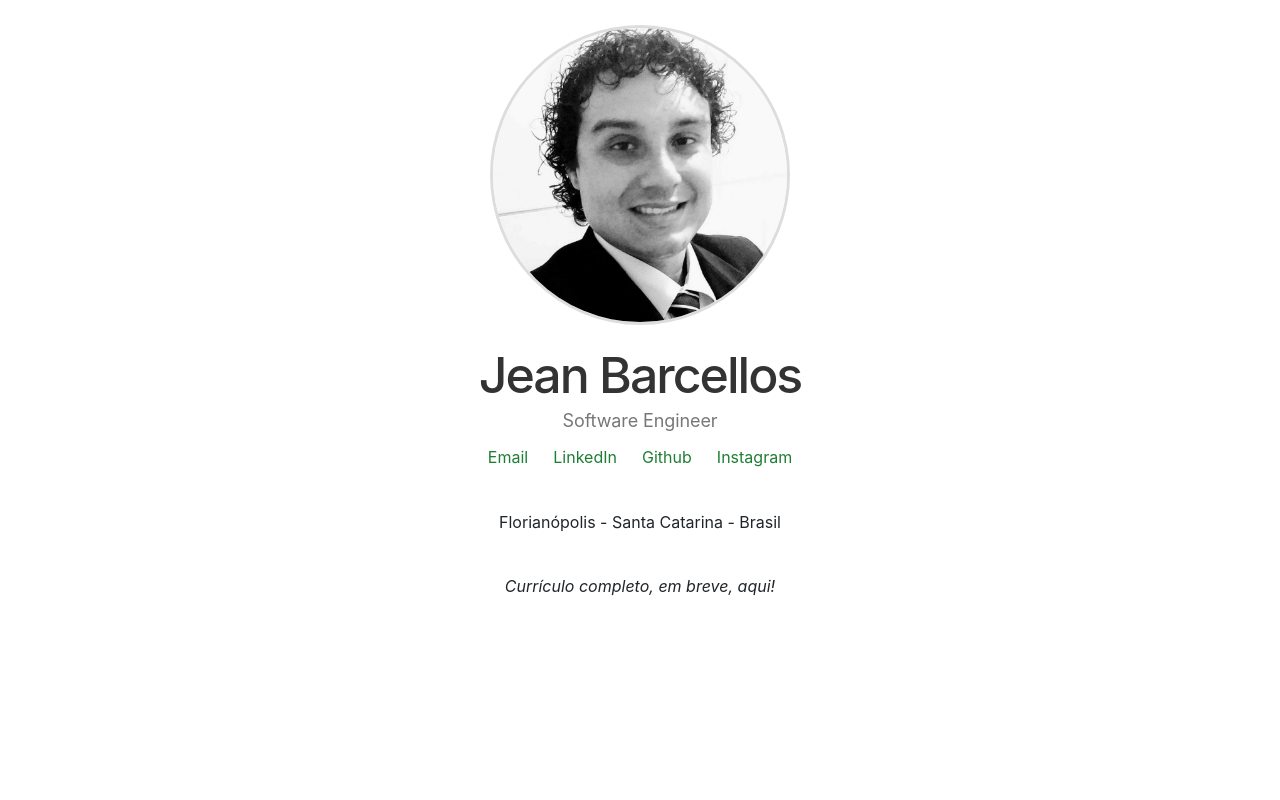
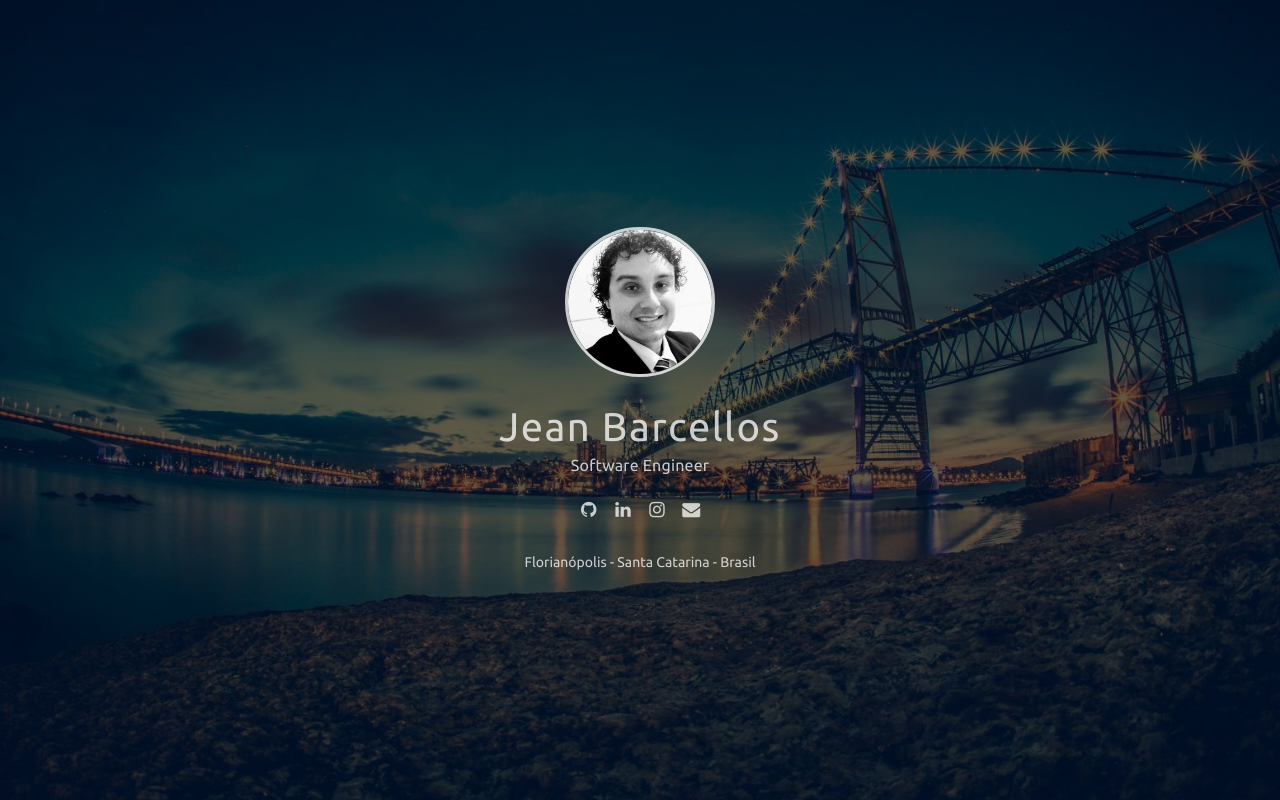
Before and after one commit to jeanbarcellos/jeanbarcellos.github.io, a plain HTML site: page index.html in a window 1280 px wide. Drawn offline with Linux system fonts and the light colour scheme.

Commit message:
Atualizações

```diff
--- a/css/custom.css
+++ b/css/custom.css
@@ -1,30 +1,30 @@
 /* Correção no uso do padding nos navegadores */
-*, *:before, *:after {
+*,
+*:before,
+*:after {
   -webkit-box-sizing: border-box;
   -moz-box-sizing: border-box;
   box-sizing: border-box;
 }
 
+html,
 body {
-    /*font-family: 'Ubuntu', sans-serif;*/
+  font-family: "Ubuntu", sans-serif;
   font-size: 18px;
-}
-
-a {
-    color: #1e7e34 !important;
+  height: 100%;
+  padding: 0;
+  margin: 0;
 }
 
 h1 {
-    font-size: 50px;
-    letter-spacing: -2px;
+  font-size: 40px;
+  letter-spacing: 0.035em;
   line-height: 50px;
   margin: 0 0 8px 0;
-    color: #333;
 }
 
 h2 {
   font-size: 36px;
-    color: #333;
   letter-spacing: -0.72px;
   line-height: 43px;
   margin: 40px 0 4px -1.8px;
@@ -42,80 +42,107 @@ p {
  * CUSTOM
  */
 
-.container {
-    max-width: 750px;
+.wrapper {
+  min-height: 100%;
+  height: auto !important;
+  height: 100%;
+  margin: 0 auto;
 }
 
-.profile-image {
+.bg-image-1 {
+  background: linear-gradient(0deg, rgba(0, 0, 0, 0.5), rgba(0, 0, 0, 0.5)), url(../img/bg1.jpg);
+  background-position: center center;
+  background-repeat: no-repeat;
+  background-size: cover;
+}
+
+.bg-image-2 {
+  background: linear-gradient(0deg, rgba(0, 0, 0, 0.6), rgba(0, 0, 0, 0.6)), url(../img/bg2.jpg);
+  background-position: center center;
+  background-repeat: no-repeat;
+  background-size: cover;
+}
+
+.profile {
+  display: flex;
+  flex-direction: column;
+  justify-content: space-between;
+  min-height: 100vh;
+  align-items: stretch;
+}
+
+.details {
+  display: flex;
+  flex: 1;
+  flex-direction: column;
+  justify-content: center;
+  text-align: center;
+  padding: 20px 0;
+}
+
+.profile-avatar {
+  width: 150px;
+  height: 150px;
   border-radius: 50%;
-    width: 300px;
-    height: 300px;
-    margin: 25px 0;
-    border: 3px solid #DDD;
+  margin: 0 auto 25px;
+  border-width: 3px;
+  border-style: solid;
+  text-align: center;
+}
+
+.profile-name {
+  font-size: 40px;
+  margin-bottom: 20px;
+  /* text-transform: uppercase; */
 }
 
 .profile-description {
-    color: #777;
-    letter-spacing: -0.1px;
-    line-height: 25px;
-    margin: 0 0 10px 0;
+  font-size: 16px;
+  line-height: 20px;
+  font-weight: 400;
+  letter-spacing: 0.2px;
+  margin: -17px 0 25px 0;
 }
 
-.profile-links{
+.profile-social-links {
   margin-bottom: 25px;
 }
 
-.profile-links a {
+.profile-social-links a {
   display: inline-block;
-    font-size: 16px;
-    margin: 0 10px;
+  text-align: center;
+  vertical-align: top;
+  margin: 0 5px;
 }
 
-.profile-cidade {
-    font-size: 16px;
-    margin-top: 40px;
+.fa {
+  width: 20px;
+  height: 20px;
+  line-height: 20px;
+  font-size: 18px;
+  text-align: center;
+  text-decoration: none;
 }
 
-.profile-breve {
-    font-size: 16px;
-    margin: 40px 0 30px;
-    font-style: italic;
+.fa:hover {
+  opacity: 0.4;
+  text-decoration: none;
 }
 
+.profile-city {
+  font-size: 14px;
+}
 
 .text-align-center {
   text-align: center;
 }
 
-
-/**
- * RESPONSIVE
- */
-
-
-@media only screen and (max-width:767px) {
-
-    h1 {
-        font-size: 32px;
+.color,
+.color a {
+  color: #ffffffc2;
 }
 
-    h2 {
-        font-size: 28px;
-        line-height: 1.2;
+.border-color,
+.border-color a {
+  border-color: #ffffffc2 !important;
 }
-
-    .profile-image {
-        border-radius: 50%;
-        width: 170px;
-        height: 170px;
-        margin: 25px 0;
-        border: 3px solid #DDD;
-    }
-
-    .profile-links a {
-        font-size: 14px;
-        margin: 0 10px;
-    }
-
-
-}
--- a/index.html
+++ b/index.html
@@ -1,65 +1,48 @@
 <!DOCTYPE html>
-<html>
+<html lang="pt-br">
   <head>
-    <meta charset="UTF-8">
-    <meta name="viewport" content="width=device-width, initial-scale=1.0">
-    <title>Jean Barcellos - Full-stack Developer</title>
-    <meta name="description" content="Desenvolvedor com dez anos de experiência atuando no desenvolvimento de softwares e sites para o poder público e privado." />
+    <meta charset="UTF-8" />
+    <meta name="viewport" content="width=device-width, initial-scale=1.0" />
+    <title>Jean Barcellos - Software Engineer</title>
+    <meta name="description" content="Engenheiro de software com doze anos de experiência atuando no desenvolvimento de softwares com domínios de média e alta complexidade." />
 
     <!-- Facebook -->
     <meta property="og:type" content="website" />
     <meta property="og:locale" content="pt_BR" />
-    <meta property="og:title" content="Jean Barcellos" />
-    <meta property="og:description" content="Desenvolvedor com dez anos de experiência atuando no desenvolvimento de softwares e sites para o poder público e privado." />
+    <meta property="og:title" content="Jean Barcellos - Software Engineer" />
+    <meta
+      property="og:description"
+      content="Engenheiro de software com doze anos de experiência atuando no desenvolvimento de softwares com domínios de média e alta complexidade."
+    />
     <meta property="og:url" content="https://www.jeanbarcellos.com.br/" />
     <meta property="og:image" content="img/jean-barcellos-facebook.jpg" />
 
-    <link href="https://fonts.googleapis.com/css?family=Ubuntu&display=swap" rel="stylesheet">
+    <link href="https://fonts.googleapis.com/css?family=Ubuntu&display=swap" rel="stylesheet" />
+    <link rel="stylesheet" href="https://cdnjs.cloudflare.com/ajax/libs/font-awesome/4.7.0/css/font-awesome.min.css" />
 
     <link rel="stylesheet" type="text/css" href="css/bootstrap.css" />
     <link rel="stylesheet" type="text/css" href="css/bootstrap-grid.css" />
     <link rel="stylesheet" type="text/css" href="css/custom.css" />
 
-    <link rel="icon" type="image/jpg" href="img/jean-barcellos-icon.jpg">
-
+    <link rel="icon" type="image/jpg" href="img/jean-barcellos-icon.jpg" />
   </head>
   <body>
-
-    <section id="profile">
-      <div class="container">
-        <div class="row">
-          <div class="col-12 text-align-center">
-
-            <a href="javascript:void(0);">
-              <img  class="profile-image" src="img/jean-barcellos.jpg"
-                    title="Jean Barcellos"
-                    alt="Foto de perfil do Jean Barcellos"/>
-            </a>
-
-            <h1>Jean Barcellos</h1>
-            <div class="profile-description">
-              Software Engineer <br>
-            </div>
-            <div class="profile-links">
-              <a href="mailto:jeanbarcellos@hotmail.com" title="Enviar um email">Email</a>
-              <a href="https://www.linkedin.com/in/jeanbarcellos/" target="_blank" title="Ir para LinkedIn">LinkedIn</a>
-              <a href="https://github.com/jeanbarcellos" target="_blank" title="Ir para Github">Github</a>
-              <a href="https://instagram.com/jeanbarcellos" target="_blank" title="Ir para Instagram">Instagram</a>
-            </div>
-
-            <div class="profile-cidade">
-              Florianópolis - Santa Catarina - Brasil
-            </div>
-
-            <div class="profile-breve">
-              Currículo completo, em breve, aqui!
-            </div>
-
+    <div class="wrapper">
+      <section class="profile bg-image-2 color">
+        <div class="details">
+          <img class="profile-avatar" src="img/jean-barcellos.jpg" title="Jean Barcellos" alt="Foto de perfil do Jean Barcellos" />
+          <h1 class="profile-name">Jean Barcellos</h1>
+          <h2 class="profile-description">Software Engineer</h2>
+          <div class="profile-social-links">
+            <a class="fa fa-github" href="https://github.com/jeanbarcellos" target="_blank" title="Ir para Github"></a>
+            <a class="fa fa-linkedin" href="https://www.linkedin.com/in/jeanbarcellos/" target="_blank" title="Ir para LinkedIn"></a>
+            <a class="fa fa-instagram" href="https://instagram.com/jeanbarcellos" target="_blank" title="Ir para Instagram"></a>
+            <a class="fa fa-envelope" href="mailto:jeanbarcellos@hotmail.com" title="Enviar um email" asdsadsa></a>
           </div>
+          <div class="profile-city">Florianópolis - Santa Catarina - Brasil</div>
         </div>
-      </div>
-    </section>
-
+      </section>
+    </div>
     <script type="text/javascript" src="js/custom.js"></script>
   </body>
 </html>
```
Also changed, not shown: img/bg1.jpg (added), img/bg2.jpg (added). Lines whose indentation alone changed are shown as unchanged.
